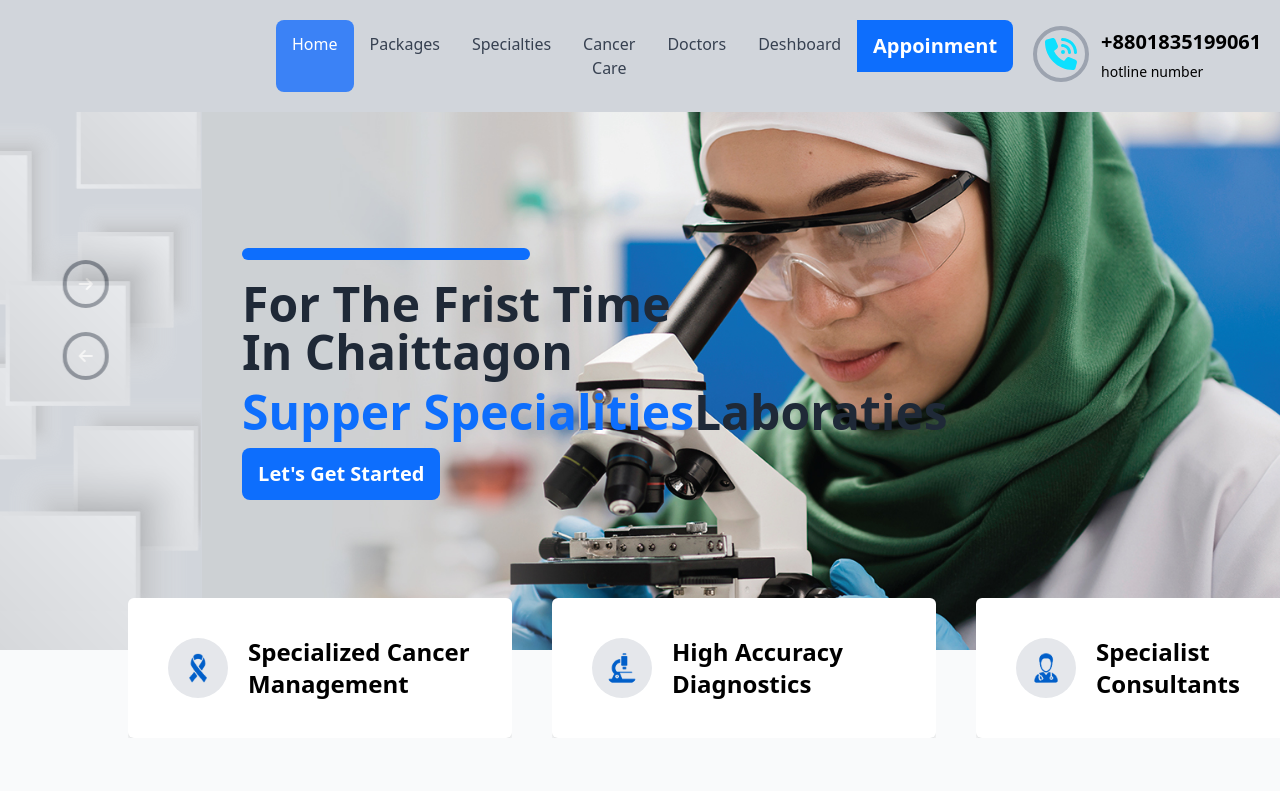
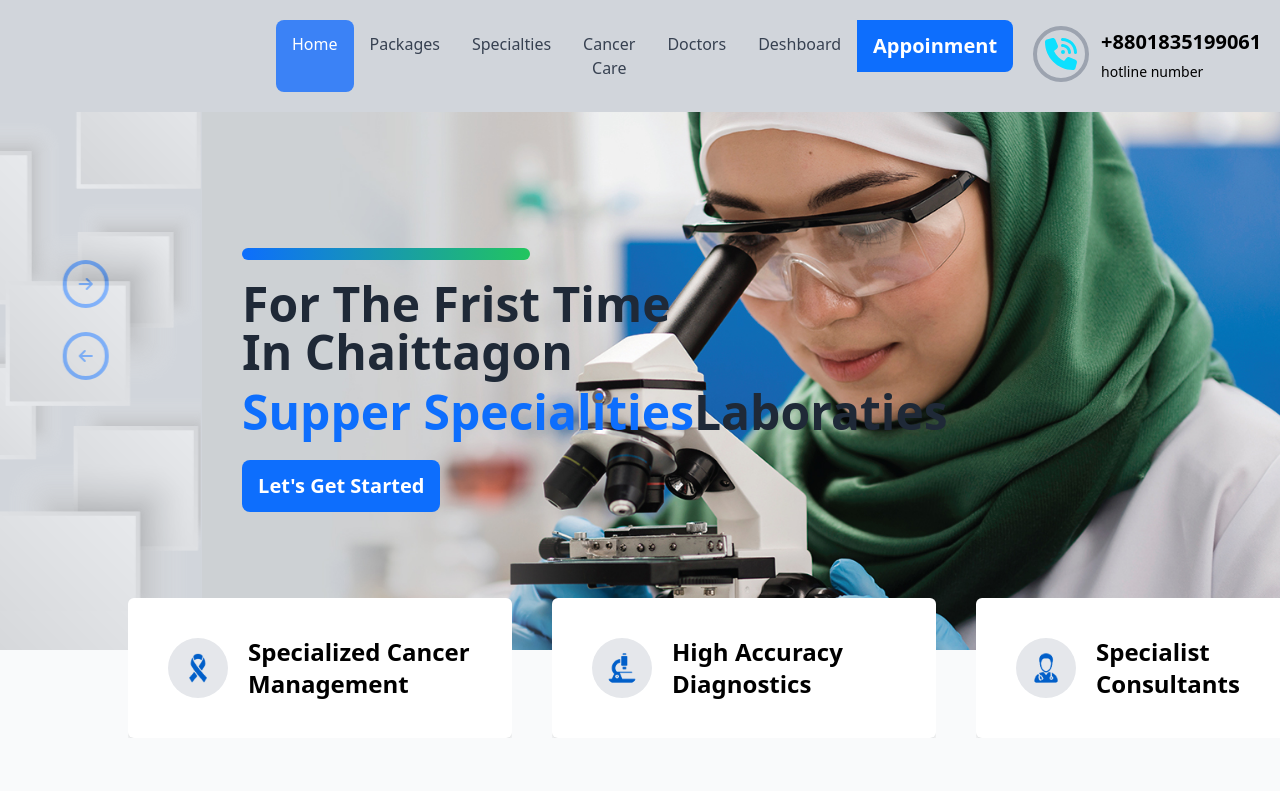
Before and after one commit to rashelmahomud/asperia-helth-care, a Next.js app: page / in a window 1280 px wide. Shown: the top 791 px of the page. Built offline with nearby package versions, Linux system fonts and the light colour scheme.

Commit message:
updated more update ode

```diff
--- a/src/app/components/ui/banner.tsx
+++ b/src/app/components/ui/banner.tsx
@@ -37,16 +37,16 @@ const Banner = () => {
       <div className="flex flex-row overflow-hidden">
         <div className="basis-1/8 ">
           <div className="bg-[url('/asperia/main-slider-shape-1.png')] h-full bg-no-repeat animate-custom-bounce duration-300">
-            <div className="lg:p-16 bg-gray-300 h-full opacity-50 z-[-1]">
+            <div className="lg:p-16 px-3 bg-gray-300 h-full opacity-50 z-[-1]">
               <FontAwesomeIcon
                 onClick={nextSlide}
                 icon={faArrowRight}
-                className="border-4 border-gray-700 text-gray-700 hover:border-gray-500 hover:text-gray-500 translate duration-300 text-white p-3 rounded-full mr-5 my-5 mt-24"
+                className="border-4 border-primary text-gray-700 hover:border-gray-500 hover:text-gray-500 translate duration-300 text-primary p-3 rounded-full mr-5 my-5 mt-24"
               />
               <FontAwesomeIcon
                 onClick={prevSlide}
                 icon={faArrowLeft}
-                className="border-4 border-gray-700 text-gray-700 hover:border-gray-500 hover:text-gray-500 translate duration-300 text-white p-3 rounded-full"
+                className="border-4 border-primary text-gray-700 hover:border-gray-500 hover:text-gray-500 translate duration-300 text-primary p-3 rounded-full"
               />
             </div>
           </div>
@@ -54,11 +54,12 @@ const Banner = () => {
         <div className="basis-1/7">
           <div className="z-1 ml-10 absolute flex gap-5 justify-center items-center lg:mt-32 mt-10">
             <div className="">
-              <div className="bg-primary my-5 lg:w-72 h-3 rounded-full z-[-1 ]"></div>
+              <div className="bg-gradient-to-r from-primary via-inconBg to-green-500 my-5 lg:w-72 h-3 rounded-full z-[-1] "></div>
+
               <h2 className="lg:text-5xl text-2xl font-semibold leading-[60px] text-gray-800">
                 For The Frist Time <br /> In Chaittagon
               </h2>
-              <h1 className="lg:text-5xl text-2xl font-semibold mb-3 my-3 text-gray-800">
+              <h1 className="lg:text-5xl text-2xl font-semibold mb-3 my-3 text-gray-800 pb-3">
                 <span className="font-bold text-primary">
                   Supper Specialities
                 </span>
```
